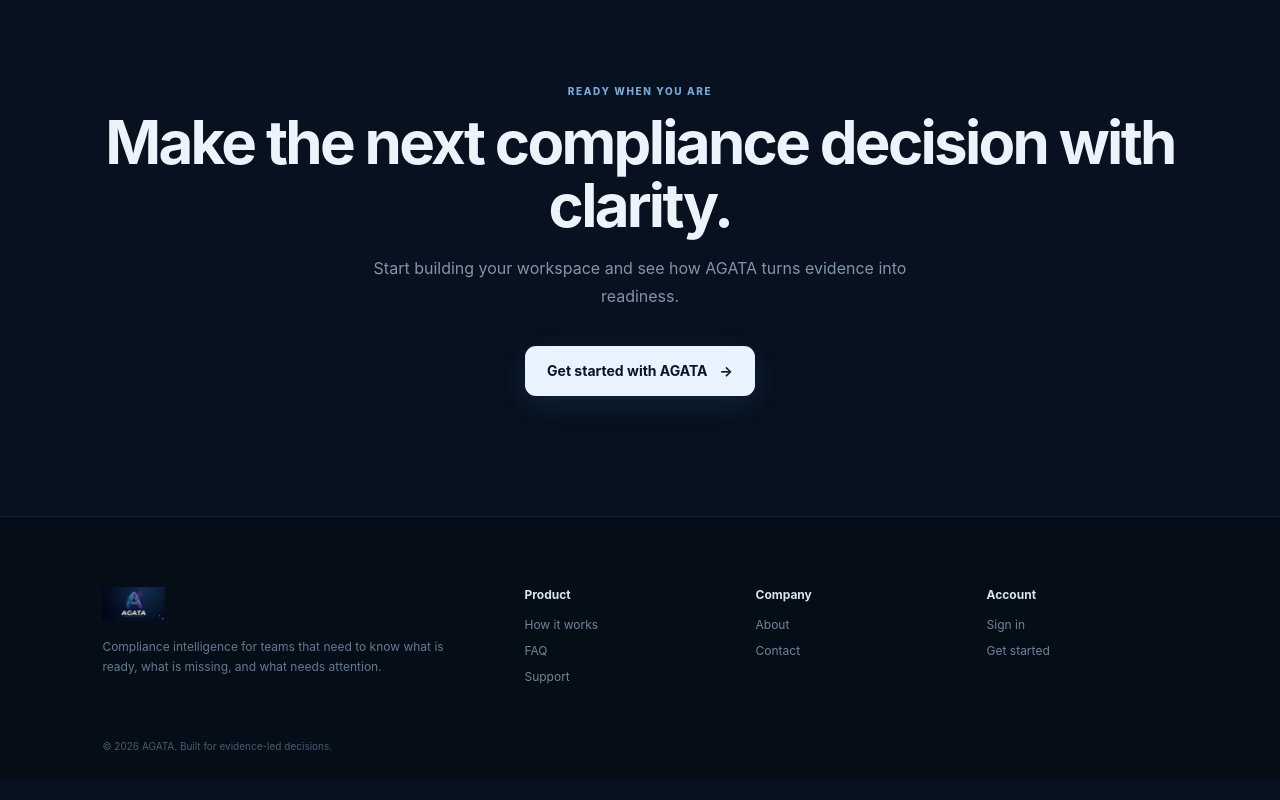
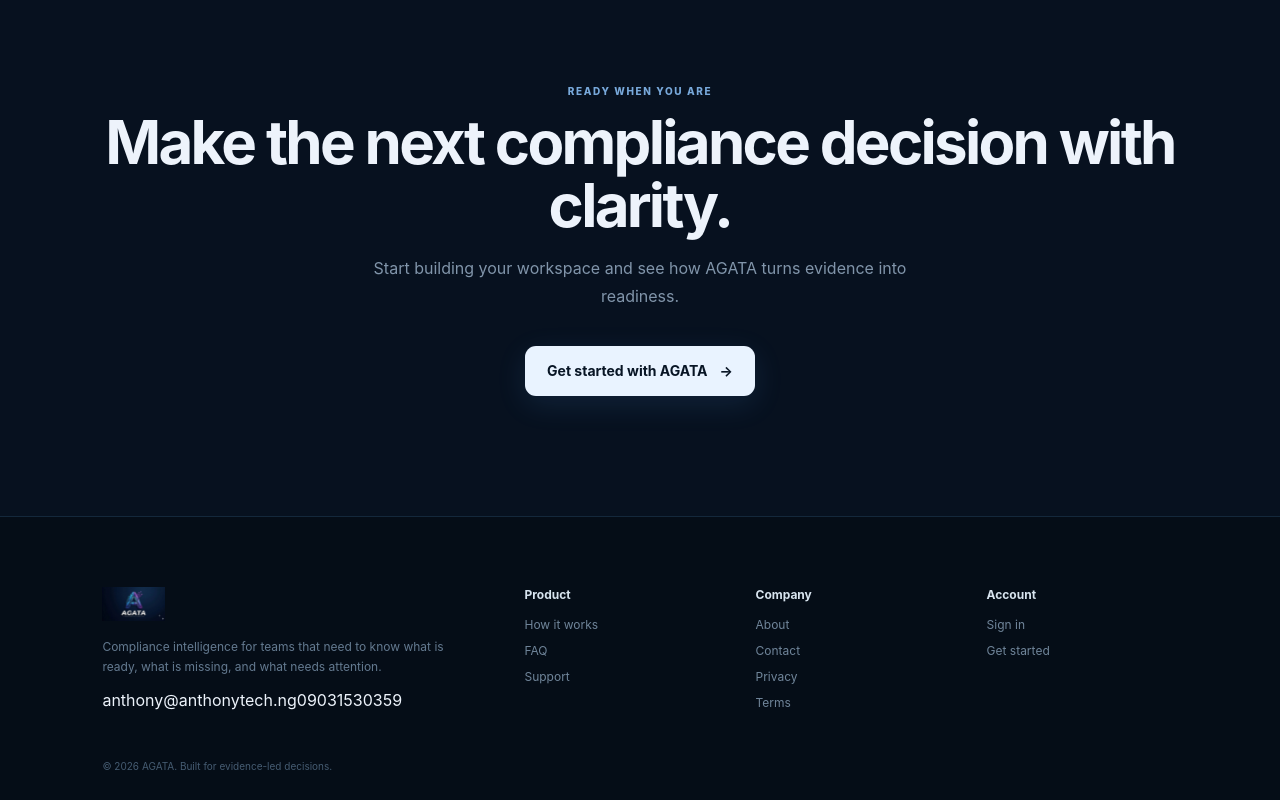
Before and after one commit to Scarlet-Twinz/AGATA, a React (Vite) app in the folder frontend/: page / in a window 1280 px wide. Shown: the part 3728-4528 px from the top of the page. Built offline with nearby package versions, Linux system fonts and the light colour scheme.

Commit message:
Polish AGATA public footer

```diff
--- a/frontend/src/components/PublicLayout.tsx
+++ b/frontend/src/components/PublicLayout.tsx
@@ -11,7 +11,7 @@ export function PublicLayout() {
   return (
     <div className="public-site">
       <header className="public-nav">
-        <Link className="public-brand" to="/">
+        <Link className="public-brand" to="/" aria-label="AGATA home">
           <img src="/logo.png" alt="AGATA" />
         </Link>
         <nav className="public-links" aria-label="Main navigation">
@@ -31,9 +31,11 @@ export function PublicLayout() {
         <div>
           <Link className="public-brand footer-brand" to="/"><img src="/logo.png" alt="AGATA" /></Link>
           <p>Compliance intelligence for teams that need to know what is ready, what is missing, and what needs attention.</p>
+          <a className="footer-email" href="mailto:anthony@anthonytech.ng">anthony@anthonytech.ng</a>
+          <a className="footer-phone" href="tel:09031530359">09031530359</a>
         </div>
         <div className="footer-column"><strong>Product</strong><Link to="/how-it-works">How it works</Link><Link to="/faq">FAQ</Link><Link to="/contact">Support</Link></div>
-        <div className="footer-column"><strong>Company</strong><Link to="/about">About</Link><Link to="/contact">Contact</Link></div>
+        <div className="footer-column"><strong>Company</strong><Link to="/about">About</Link><Link to="/contact">Contact</Link><Link to="/privacy">Privacy</Link><Link to="/terms">Terms</Link></div>
         <div className="footer-column"><strong>Account</strong><Link to="/login">Sign in</Link><Link to="/signup">Get started</Link></div>
         <div className="footer-bottom">© {new Date().getFullYear()} AGATA. Built for evidence-led decisions.</div>
       </footer>
```
